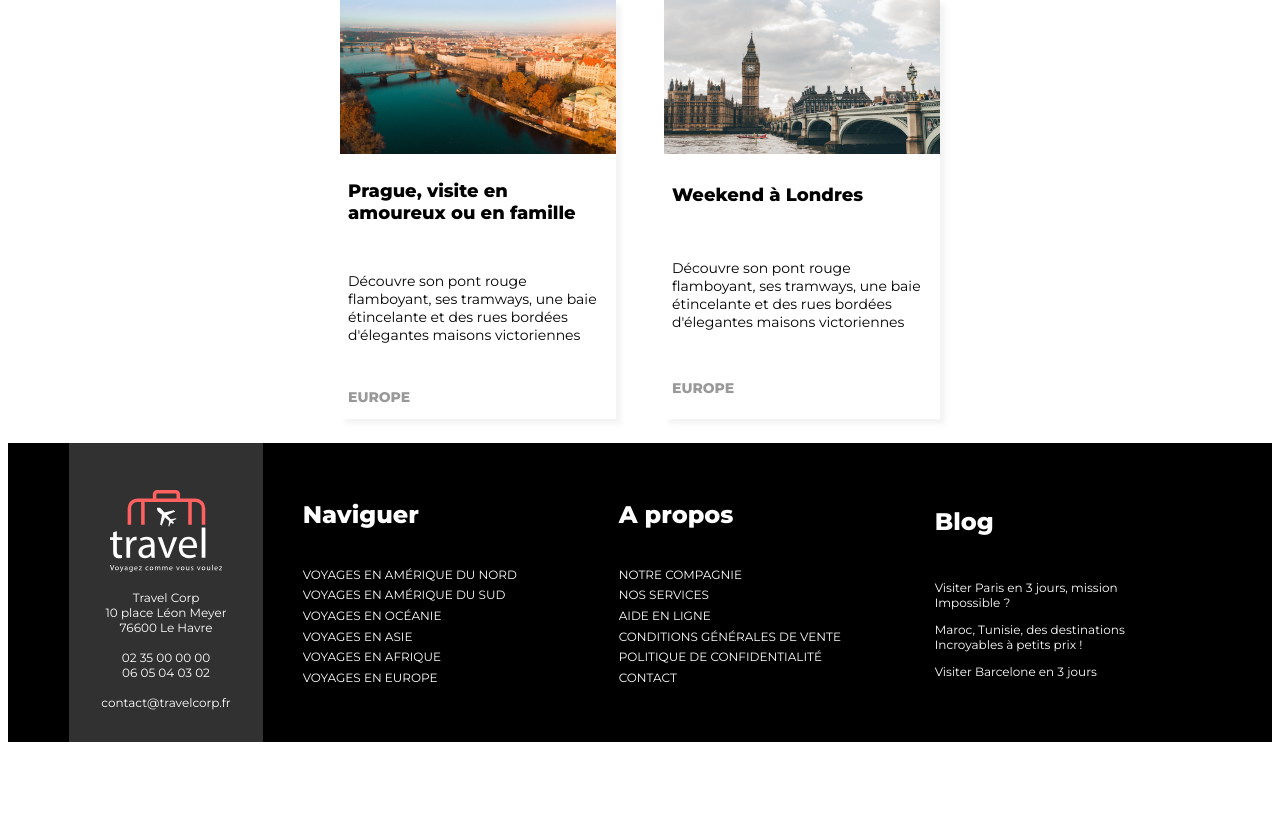
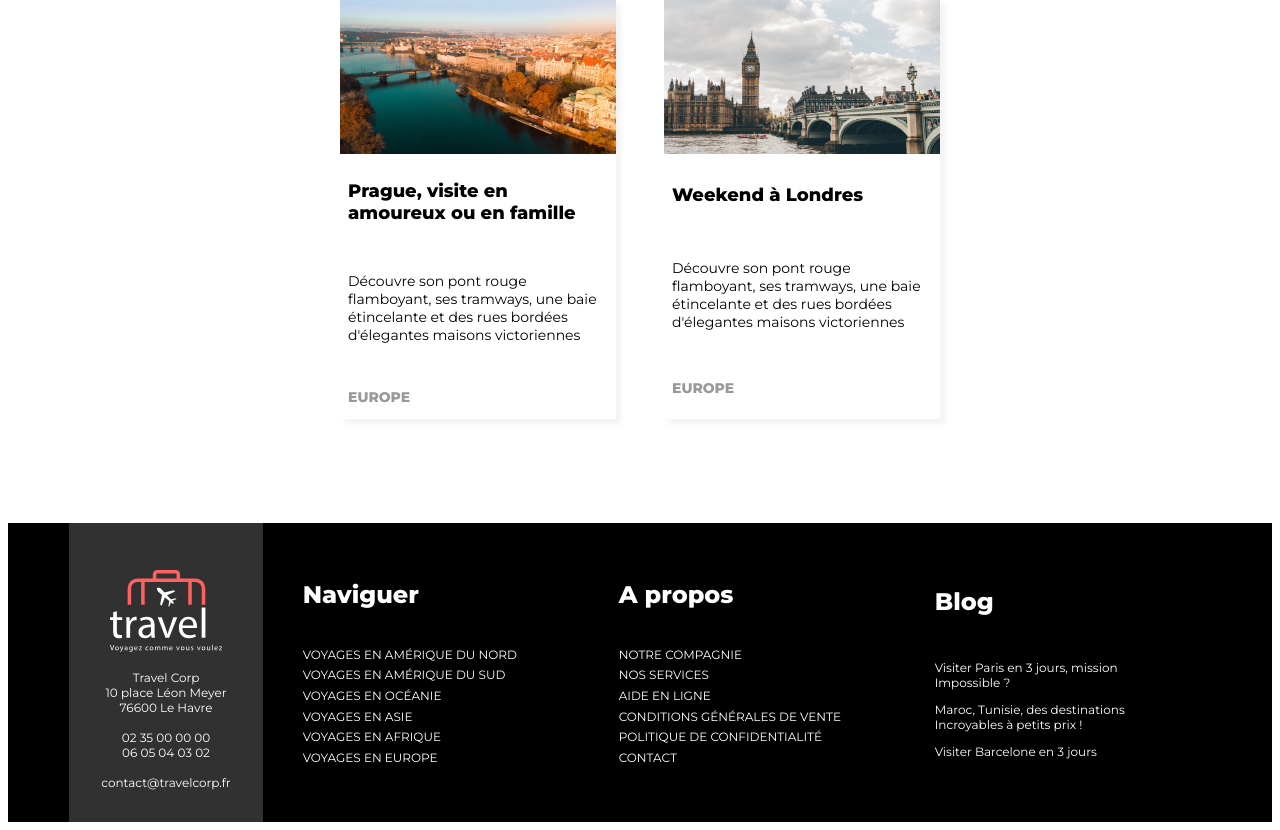
Before and after one commit to Dydpool/TPa2, a PHP site: page /index.html in a window 1280 px wide. Shown: the part 969-1799 px from the top of the page. Before the commit the page ends 1711 px from the top, so only its background shows below. Run offline with PHP 8.4, Linux system fonts and the light colour scheme.

Commit message:
page ok4

```diff
--- a/assets/css/style.css
+++ b/assets/css/style.css
@@ -38,9 +38,9 @@ body {
   width: 36.375em;
 }
 .city {
-    height: 9.688rem;
-    width: 17.25rem;
-  }
+  height: 9.688rem;
+  width: 17.25rem;
+}
 .SanFrancisco {
   height: 9.688rem;
   width: 17.25rem;
@@ -70,8 +70,6 @@ body {
   width: 7rem;
 }
 
-
-
 footer {
   background-color: black;
   color: white;
@@ -80,6 +78,7 @@ footer {
   font-family: "Montserrat", sans-serif;
   font-size: 0.75rem;
   align-items: center;
+  margin-top: 5rem;
 }
 .footer {
   display: flex;
@@ -165,3 +164,6 @@ ul {
   font-size: 0.875rem;
   padding: 0.5rem;
 }
+.hoverfooter:hover {
+  color: #ff6161;
+}
--- a/index.html
+++ b/index.html
@@ -118,22 +118,22 @@
 
       <ul class="naviguer-bloc">
         <li class="naviguer">Naviguer</li>
-        <li>voyages en amérique du nord</li>
-        <li>voyages en amérique du sud</li>
-        <li>voyages en océanie</li>
-        <li>voyages en asie</li>
-        <li>voyages en afrique</li>
-        <li>voyages en europe</li>
+        <li class="hoverfooter">voyages en amérique du nord</li>
+        <li class="hoverfooter">voyages en amérique du sud</li>
+        <li class="hoverfooter">voyages en océanie</li>
+        <li class="hoverfooter">voyages en asie</li>
+        <li class="hoverfooter">voyages en afrique</li>
+        <li class="hoverfooter">voyages en europe</li>
       </ul>
 
       <ul class="services">
         <li class="propos">A propos</li>
-        <li>notre compagnie</li>
-        <li>nos services</li>
-        <li>aide en ligne</li>
-        <li>conditions générales de vente</li>
-        <li>politique de confidentialité</li>
-        <li>contact</li>
+        <li class="hoverfooter">notre compagnie</li>
+        <li class="hoverfooter">nos services</li>
+        <li class="hoverfooter">aide en ligne</li>
+        <li class="hoverfooter">conditions générales de vente</li>
+        <li class="hoverfooter">politique de confidentialité</li>
+        <li class="hoverfooter">contact</li>
       </ul>
 
       <ul class="visite">
```
